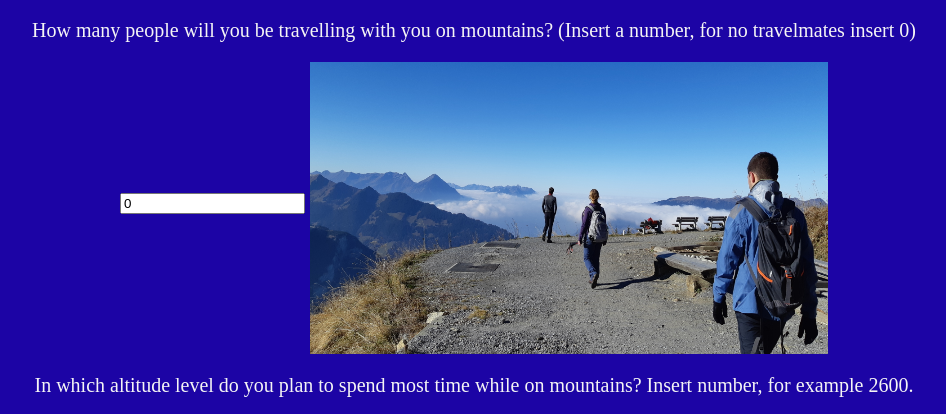
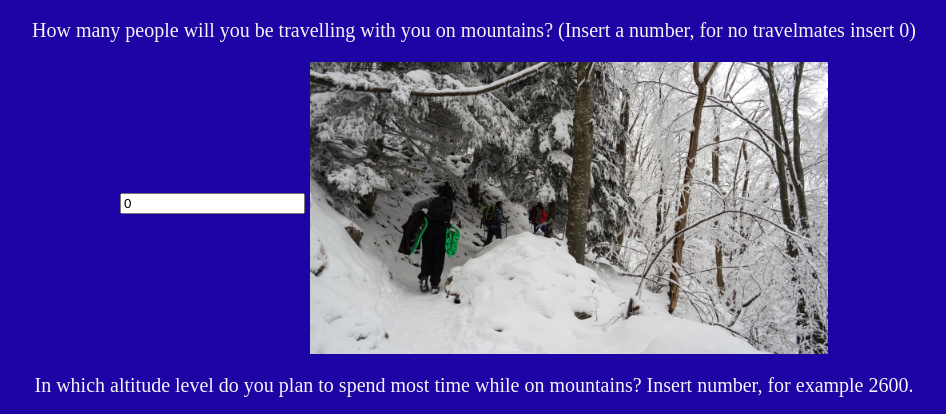
Before and after one commit to Kamila-Hamalcikova/Avalanche_prediction_in_massifs_of_French_Alps, a Flask app: page /questions in a window 1280 px wide. Shown: the part 1054-1468 px from the top of the page, without its empty margins (166-1112 px from the left). Run offline with Flask 2, Linux system fonts and the light colour scheme.

Commit message:
coorection of image name in flask

```diff
--- a/flask_app/templates/questions.html
+++ b/flask_app/templates/questions.html
@@ -28,7 +28,7 @@
                <p>How many people will you be travelling with you on mountains? (Insert a number, for no travelmates insert 0) </p>
                <input type="number" name="number of travelmates" min="0" value="0" />
 
-               <img src="{{url_for('static', filename='travelmates.JPG')}}" align="middle" height="292" width="518" />
+               <img src="{{url_for('static', filename='travelmate.jpg')}}" align="middle" height="292" width="518" />
 
                <p>In which altitude level do you plan to spend most time while on mountains? Insert number, for example 2600.</p>
                <input type="number" name="elevation" min="0" value="0" />
```
Also changed, not shown: flask_app/templates/static/travelmate.jpg (renamed from flask_app/templates/static/travelmates.jpg).
